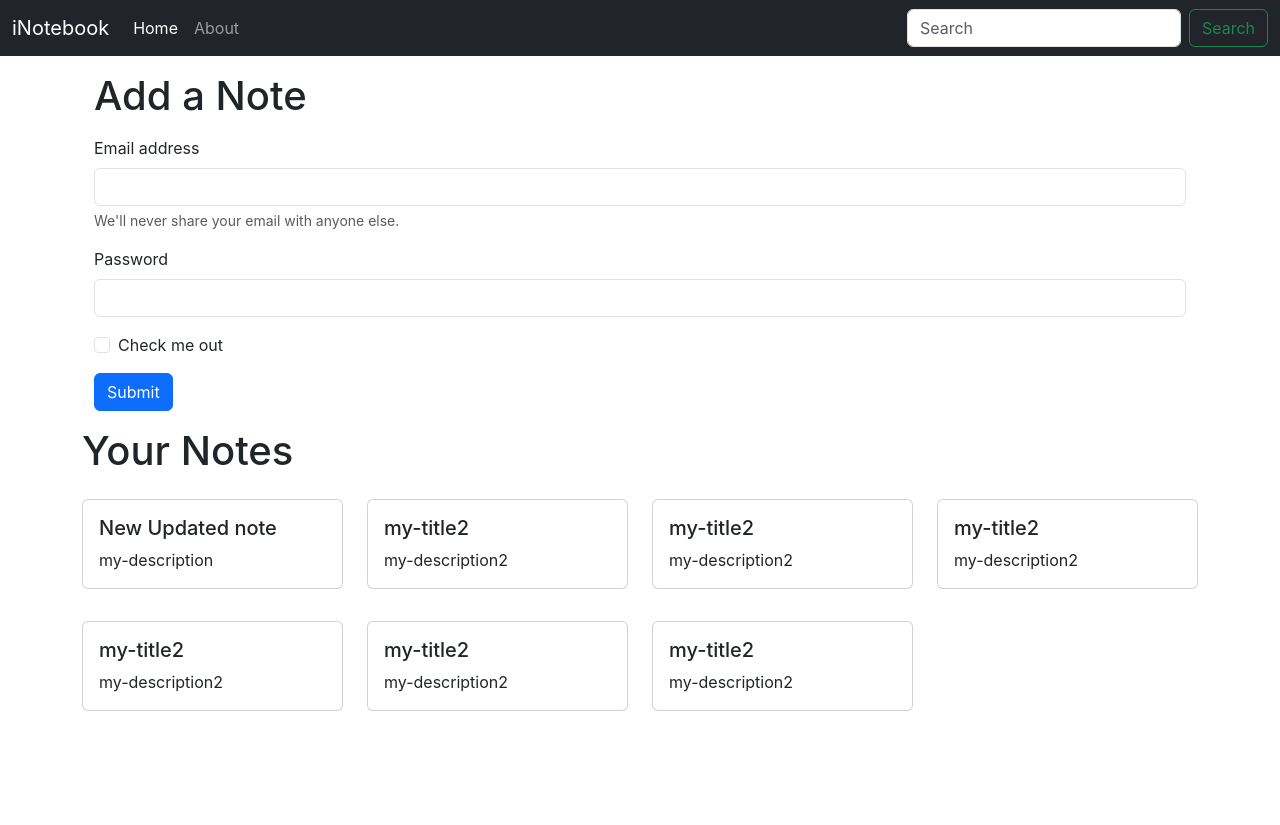
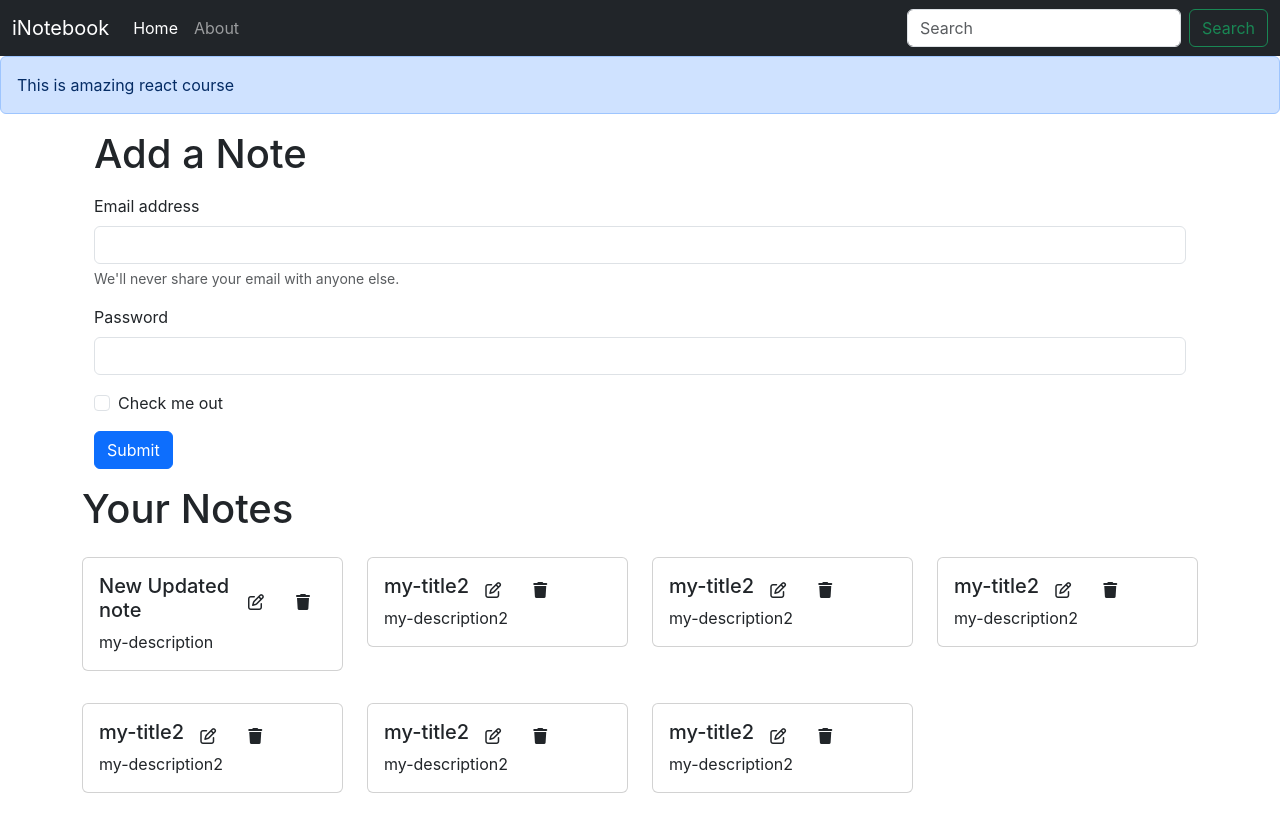
Before and after one commit to sadhanasharma1/iNotebook, a React (Create React App) app: page / in a window 1280 px wide. Before the commit the page ends 800 px from the top, so only its background shows below. Built offline with nearby package versions, Linux system fonts and the light colour scheme.

Commit message:
More UI added to NoteItem

```diff
--- a/public/index.html
+++ b/public/index.html
@@ -19,6 +19,7 @@
 <body>
   <noscript>You need to enable JavaScript to run this app.</noscript>
   <div id="root"></div>
+  <script src="https://kit.fontawesome.com/9df6b1ff63.js" crossorigin="anonymous"></script>
   <script src="https://cdn.jsdelivr.net/npm/bootstrap@5.3.3/dist/js/bootstrap.bundle.min.js"
     integrity="sha384-YvpcrYf0tY3lHB60NNkmXc5s9fDVZLESaAA55NDzOxhy9GkcIdslK1eN7N6jIeHz"
     crossorigin="anonymous"></script>
--- a/src/App.js
+++ b/src/App.js
@@ -2,6 +2,7 @@ import './App.css';
 import Navbar from './Components/Navbar'
 import Home from './Components/Home'
 import About from './Components/About'
+import Alert from './Components/Alert'
 import {
   BrowserRouter as Router,
   Routes,
@@ -17,6 +18,7 @@ function App() {
     <NoteState>
       <Router>
         <Navbar />
+        <Alert message="This is amazing react course"/>
         <div className="container">
         <Routes>
           <Route exact path="/" element={<Home/>}>
--- /dev/null
+++ b/src/Components/Alert.js
@@ -0,0 +1,13 @@
+import React from 'react'
+
+const Alert = (props) => {
+  return (
+    <div>
+      <div class="alert alert-primary" role="alert">
+  {props.message}
+</div>
+    </div>
+  )
+}
+
+export default Alert
--- a/src/Components/Home.js
+++ b/src/Components/Home.js
@@ -7,17 +7,17 @@ export default function Home() {
       <h1>Add a Note</h1>
       <form className="my-3">
   <div className="mb-3">
-    <label for="exampleInputEmail1" className="form-label">Email address</label>
+    <label htmlFor="exampleInputEmail1" className="form-label">Email address</label>
     <input type="email" className="form-control" id="exampleInputEmail1" aria-describedby="emailHelp"/>
     <div id="emailHelp" className="form-text">We'll never share your email with anyone else.</div>
   </div>
   <div className="mb-3">
-    <label for="exampleInputPassword1" className="form-label">Password</label>
+    <label htmlFor="exampleInputPassword1" className="form-label">Password</label>
     <input type="password" className="form-control" id="exampleInputPassword1"/>
   </div>
   <div className="mb-3 form-check">
     <input type="checkbox" className="form-check-input" id="exampleCheck1"/>
-    <label className="form-check-label" for="exampleCheck1">Check me out</label>
+    <label className="form-check-label" htmlFor="exampleCheck1">Check me out</label>
   </div>
   <button type="submit" className="btn btn-primary">Submit</button>
 </form>
--- a/src/Components/Navbar.js
+++ b/src/Components/Navbar.js
@@ -6,7 +6,6 @@ export default function Navbar() {
     //like pathname, search, hash, state, key etc.. so to het the partivular oe we can write location.pathname or location.key and likewise
     let location = useLocation();
     useEffect(() => {
-      console.log(location.pathname)
     }, [location]);
     return (
         <div>
--- a/src/Components/NoteItem.js
+++ b/src/Components/NoteItem.js
@@ -8,8 +8,13 @@ const NoteItem = (props) => {
       <div className="card my-3">
 
   <div className="card-body">
+    <div className="d-flex align-items-center">
     <h5 className="card-title">{note.title}</h5>
+    <i className="fa-regular fa-pen-to-square mx-3"></i>
+    <i className="fa-solid fa-trash mx-3"></i>
+    </div>
     <p className="card-text"> {note.description}</p>
+
 
   </div>
 </div>
--- a/src/Components/Notes.js
+++ b/src/Components/Notes.js
@@ -8,7 +8,7 @@ const Notes = () => {
     <div className="row my-3">
         <h1>Your Notes</h1>
       {notes.map((notes)=>{
-        return <NoteItem note={notes}/>;
+        return <NoteItem key = {notes._id} note={notes}/>;
       })}
     </div>
   )
--- a/src/context/notes/NoteState.js
+++ b/src/context/notes/NoteState.js
@@ -13,7 +13,34 @@ const NoteState = (props) => {
           "__v": 0
         },
         {
-          "_id": "665cb0f4dae3bb2548dcb1e6",
+          "_id": "665cb0f4dae3bb2548db1e6",
+          "user": "665c7160a176950ef2e3e445",
+          "title": "my-title2",
+          "description": "my-description2",
+          "tag": "first note personal2",
+          "date": "2024-06-02T17:50:44.433Z",
+          "__v": 0
+        },
+        {
+          "_id": "665cb0f4dae3bb2548dcb1e",
+          "user": "665c7160a176950ef2e3e445",
+          "title": "my-title2",
+          "description": "my-description2",
+          "tag": "first note personal2",
+          "date": "2024-06-02T17:50:44.433Z",
+          "__v": 0
+        },
+        {
+          "_id": "665cb0f4dae3bb2548dcb1e68",
+          "user": "665c7160a176950ef2e3e445",
+          "title": "my-title2",
+          "description": "my-description2",
+          "tag": "first note personal2",
+          "date": "2024-06-02T17:50:44.433Z",
+          "__v": 0
+        },
+        {
+          "_id": "665cb0f4dae3bb2548dcb1e7",
           "user": "665c7160a176950ef2e3e445",
           "title": "my-title2",
           "description": "my-description2",
@@ -31,34 +58,7 @@ const NoteState = (props) => {
           "__v": 0
         },
         {
-          "_id": "665cb0f4dae3bb2548dcb1e6",
-          "user": "665c7160a176950ef2e3e445",
-          "title": "my-title2",
-          "description": "my-description2",
-          "tag": "first note personal2",
-          "date": "2024-06-02T17:50:44.433Z",
-          "__v": 0
-        },
-        {
-          "_id": "665cb0f4dae3bb2548dcb1e6",
-          "user": "665c7160a176950ef2e3e445",
-          "title": "my-title2",
-          "description": "my-description2",
-          "tag": "first note personal2",
-          "date": "2024-06-02T17:50:44.433Z",
-          "__v": 0
-        },
-        {
-          "_id": "665cb0f4dae3bb2548dcb1e6",
-          "user": "665c7160a176950ef2e3e445",
-          "title": "my-title2",
-          "description": "my-description2",
-          "tag": "first note personal2",
-          "date": "2024-06-02T17:50:44.433Z",
-          "__v": 0
-        },
-        {
-          "_id": "665cb0f4dae3bb2548dcb1e6",
+          "_id": "665cb0f4dae3bb2548dcb1e5",
           "user": "665c7160a176950ef2e3e445",
           "title": "my-title2",
           "description": "my-description2",
--- a/src/index.css
+++ b/src/index.css
@@ -11,3 +11,7 @@ code {
   font-family: source-code-pro, Menlo, Monaco, Consolas, 'Courier New',
     monospace;
 }
+
+i{
+  cursor:pointer;
+}
```
